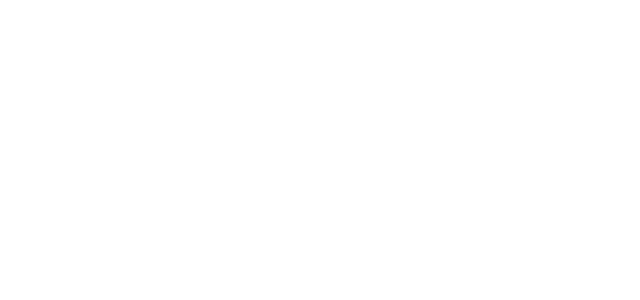
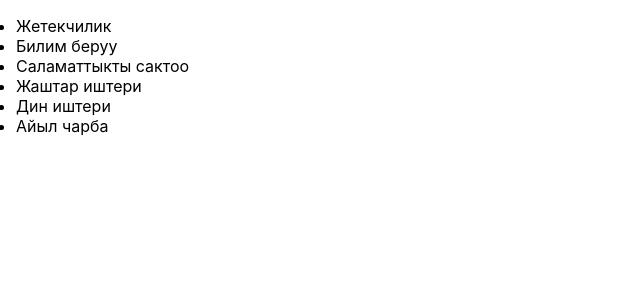
Before and after one commit to ulukmyrza2001/state-project, a React (Create React App) app: page / in a window 1280 px wide. Shown: the top 300 px of the page, without its empty margins (0-640 px from the left). Built offline with nearby package versions, Linux system fonts and the light colour scheme.

Commit message:
create layout

```diff
--- a/src/App.js
+++ b/src/App.js
@@ -1,5 +1,11 @@
+import Header from './components/layout/Header'
+
 function App() {
-	return <div className='App'></div>
+	return (
+		<div className='App'>
+			<Header />
+		</div>
+	)
 }
 
 export default App
--- /dev/null
+++ b/src/components/layout/Header.jsx
@@ -0,0 +1,50 @@
+import React from 'react'
+import styled from 'styled-components'
+
+const navigations = [
+	{
+		id: Math.random().toString(),
+		title: 'Жетекчилик',
+	},
+	{
+		id: Math.random().toString(),
+		title: 'Билим беруу',
+	},
+	{
+		id: Math.random().toString(),
+		title: 'Саламаттыкты сактоо',
+	},
+	{
+		id: Math.random().toString(),
+		title: 'Жаштар иштери',
+	},
+	{
+		id: Math.random().toString(),
+		title: 'Дин иштери',
+	},
+	{
+		id: Math.random().toString(),
+		title: 'Айыл чарба',
+	},
+]
+
+const Header = () => {
+	return (
+		<HeaderStyled>
+			<List>
+				{navigations.map((item) => (
+					<NavButton>{item.title}</NavButton>
+				))}
+			</List>
+		</HeaderStyled>
+	)
+}
+const HeaderStyled = styled.header`
+	width: 100%;
+	padding: 1rem;
+	background-color: transparent;
+`
+const List = styled.ul``
+const NavButton = styled.li``
+
+export default Header
--- a/src/index.css
+++ b/src/index.css
@@ -1,13 +1,21 @@
+* {
+	margin: 0;
+	padding: 0;
+	box-sizing: border-box;
+}
+:root {
+	--default-color: #1c2d63;
+}
 body {
-  margin: 0;
-  font-family: -apple-system, BlinkMacSystemFont, 'Segoe UI', 'Roboto', 'Oxygen',
-    'Ubuntu', 'Cantarell', 'Fira Sans', 'Droid Sans', 'Helvetica Neue',
-    sans-serif;
-  -webkit-font-smoothing: antialiased;
-  -moz-osx-font-smoothing: grayscale;
+	margin: 0;
+	font-family: -apple-system, BlinkMacSystemFont, 'Segoe UI', 'Roboto',
+		'Oxygen', 'Ubuntu', 'Cantarell', 'Fira Sans', 'Droid Sans',
+		'Helvetica Neue', sans-serif;
+	-webkit-font-smoothing: antialiased;
+	-moz-osx-font-smoothing: grayscale;
 }
 
 code {
-  font-family: source-code-pro, Menlo, Monaco, Consolas, 'Courier New',
-    monospace;
+	font-family: source-code-pro, Menlo, Monaco, Consolas, 'Courier New',
+		monospace;
 }
```
